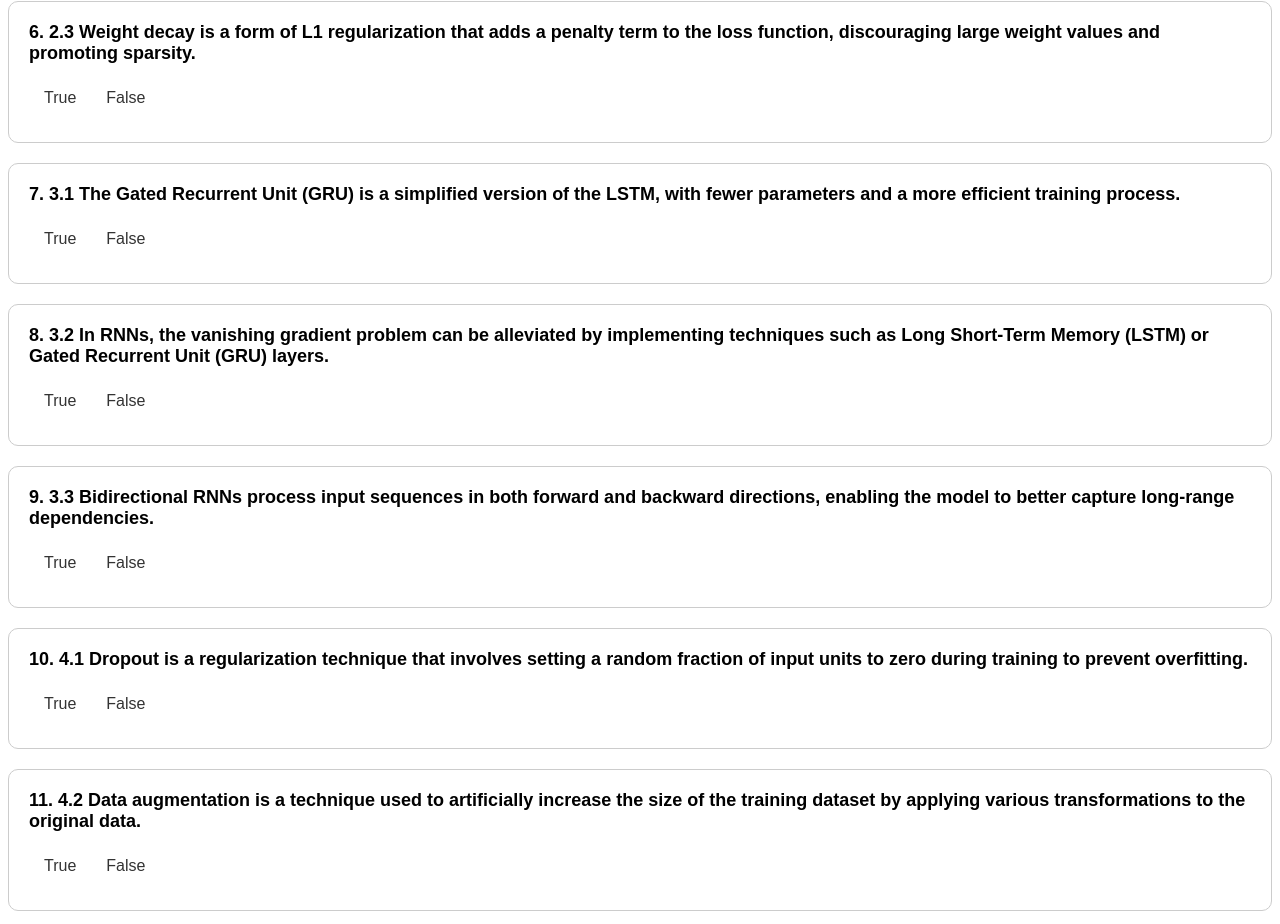
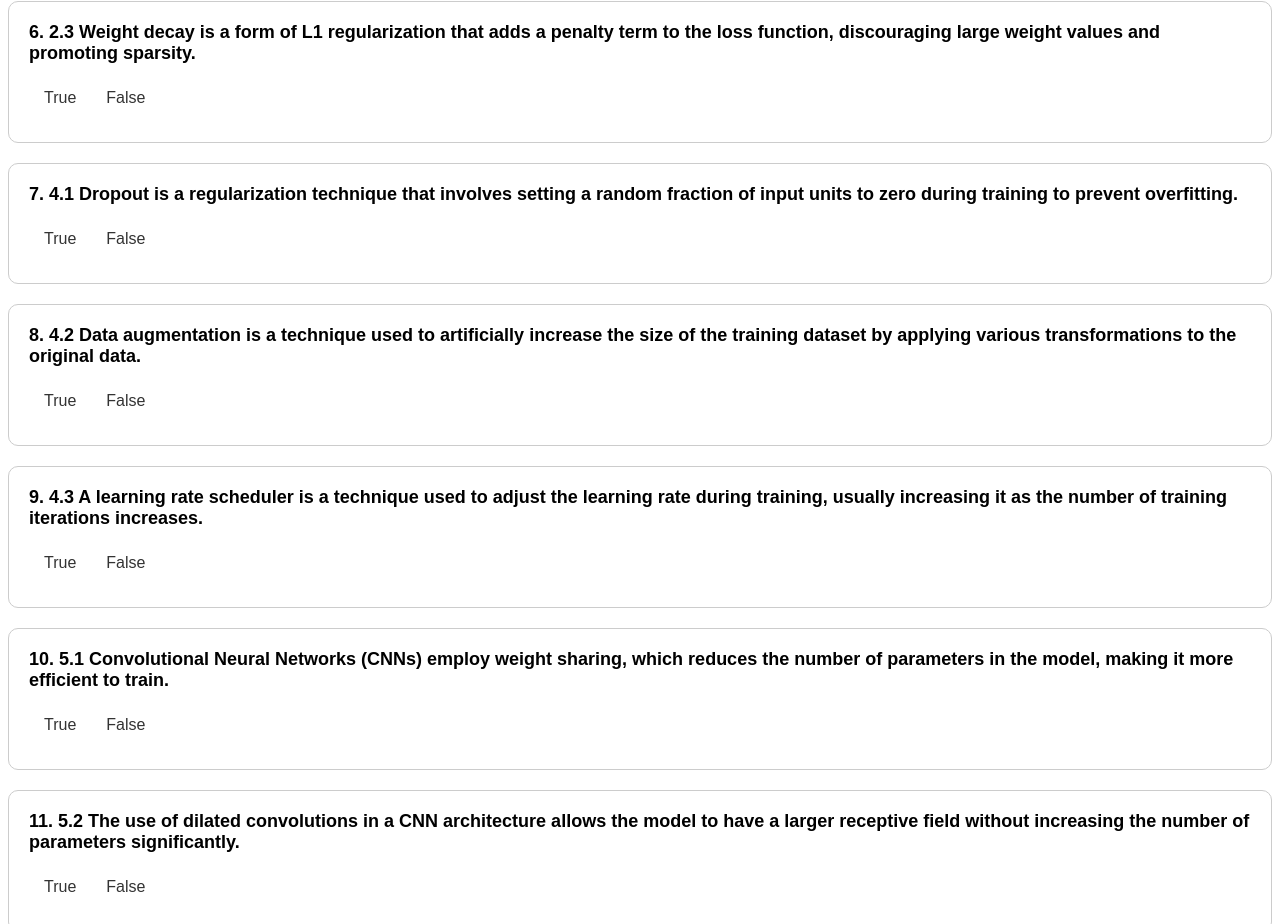
Before and after one commit to Neilus03/deep-learning-quiz, a plain HTML site: page index.html in a window 1280 px wide. Shown: the part 847-1771 px from the top of the page. Drawn offline with Linux system fonts and the light colour scheme.

Commit message:
Update index.html

```diff
--- a/index.html
+++ b/index.html
@@ -80,18 +80,6 @@
   {
     question: "2.3 Weight decay is a form of L1 regularization that adds a penalty term to the loss function, discouraging large weight values and promoting sparsity.",
     answer: "False"
-  },
-  {
-    question: "3.1 The Gated Recurrent Unit (GRU) is a simplified version of the LSTM, with fewer parameters and a more efficient training process.",
-    answer: "True"
-  },
-  {
-    question: "3.2 In RNNs, the vanishing gradient problem can be alleviated by implementing techniques such as Long Short-Term Memory (LSTM) or Gated Recurrent Unit (GRU) layers.",
-    answer: "True"
-  },
-  {
-    question: "3.3 Bidirectional RNNs process input sequences in both forward and backward directions, enabling the model to better capture long-range dependencies.",
-    answer: "True"
   },
   {
     question: "4.1 Dropout is a regularization technique that involves setting a random fraction of input units to zero during training to prevent overfitting.",
```
